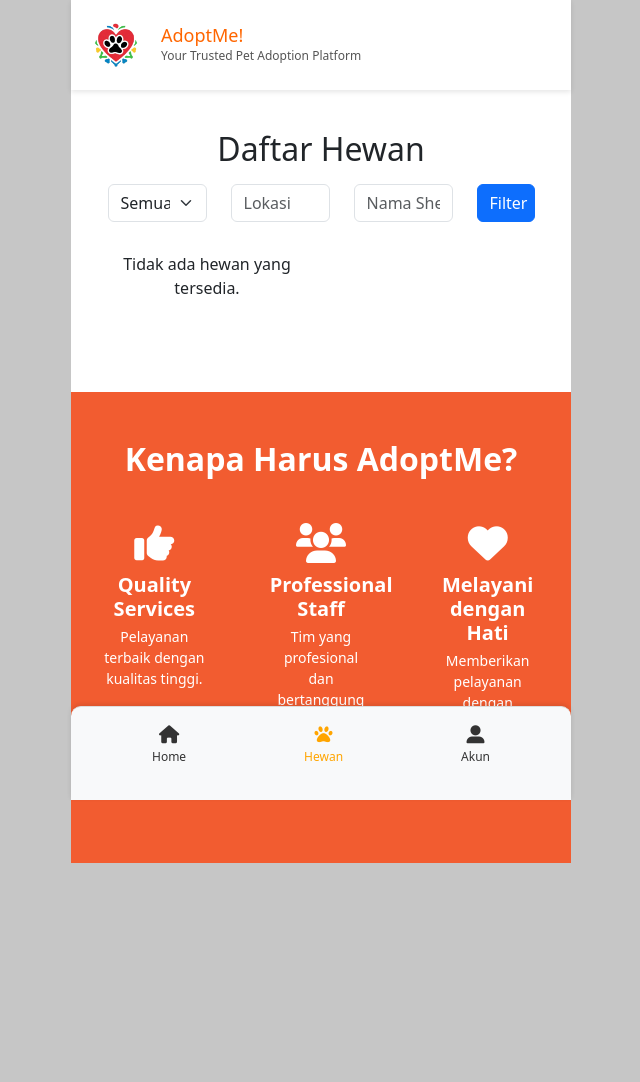
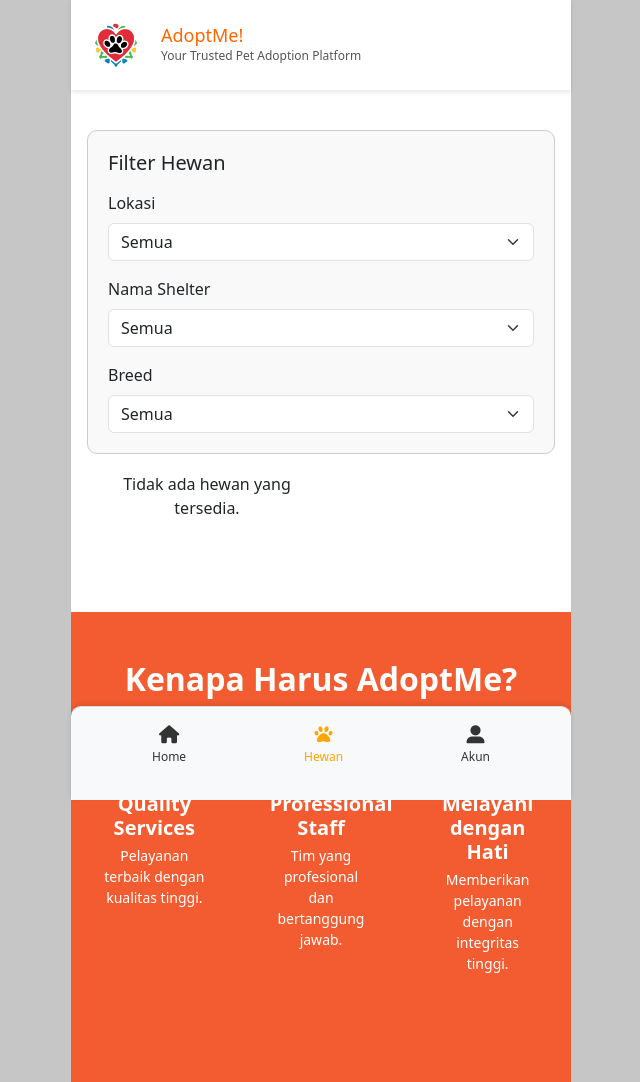
Before and after one commit to carensgabriel/AdoptMe, a Flask app: page /animals in a window 1280 px wide. Shown: the whole page, without its empty margins (319-959 px from the left). Before the commit the page ends 863 px from the top, so only its background shows below. Run offline with Flask 3, Linux system fonts and the light colour scheme; data that the repository does not hold is empty; some libraries are stand-ins or nearby versions.

Commit message:
update filter

```diff
--- a/routes/admin_routes.py
+++ b/routes/admin_routes.py
@@ -16,7 +16,6 @@ def dashboard():
 
 #* ========================= GET DATA ADOPSI ========================= #
 
-# ! GA RENDER KE [data_adopsi.html] LAGI, KALO BISAJADIIN SATU DENGAN DASHBOARD
 @admin_bp.route("/adoption", methods=["GET"])
 @admin_required
 def adoptions_list():
--- a/routes/animal_routes.py
+++ b/routes/animal_routes.py
@@ -43,21 +43,20 @@ def animals():
 @animal_bp.route("/get_animals", methods=["GET"])
 def get_animals():
     try:
-        species = request.args.get("species", "").strip()
-        location = request.args.get("location", "").strip()
-        shelter = request.args.get("shelter", "").strip()
-
         query = {}
 
-        if species:
-            query["species"] = species
+        breed = request.args.get("breed")
+        location = request.args.get("location")
+        shelter = request.args.get("shelter")
+
+        if breed:
+            query["breed"] = breed
         if location:
-            query["address.city"] = {"$regex": location, "$options": "i"}
+            query["address.city"] = location
         if shelter:
-            query["shelter_name"] = {"$regex": shelter, "$options": "i"}
+            query["contact.name"] = shelter
 
-        animals = list(mongo.db.animals.find(query, {"_id": 1, "name": 1, "contact.name": 1, "image": 1, "sex": 1, "address.city" : 1}))
-
+        animals = list(mongo.db.animals.find(query))
         for animal in animals:
             animal["_id"] = str(animal["_id"])
 
@@ -67,6 +66,31 @@ def get_animals():
         print(e)
         return jsonify({'message': 'Terjadi Kesalahan Server!'}), 500
 
+
+@animal_bp.route("/get_filter_options", methods=["GET"])
+def get_filter_options():
+    breed_set = set()
+    location_set = set()
+    shelter_set = set()
+
+    animals = mongo.db.animals.find()
+    for animal in animals:
+        breed = animal.get("breed")
+        city = animal.get("address", {}).get("city")
+        shelter = animal.get("contact", {}).get("name")
+
+        if breed:
+            breed_set.add(breed.strip())
+        if city:
+            location_set.add(city.strip())
+        if shelter:
+            shelter_set.add(shelter.strip())
+
+    return jsonify({
+        "breeds": sorted(breed_set),
+        "locations": sorted(location_set),
+        "shelters": sorted(shelter_set)
+    })
 
 # ============================================================ #
 
--- a/templates/admin/data_hewan.html
+++ b/templates/admin/data_hewan.html
@@ -90,7 +90,6 @@ function renderDataAnimals() {
         type: "GET",
         headers: { "X-Requested-With": "XMLHttpRequest" },
         success: function (response) {
-            console.log(response.data);
             if (response.success) {
                 getDataAnimals(response.data);
             } else {
@@ -121,7 +120,7 @@ function getDataAnimals(animals) {
                 <td>${animal.name}</td>
                 <td>${animal.breed}</td>
                 <td>${animal.sex}</td>
-                <td>${formatDate(animal.datebirth.$date)} ${calculateAge(animal.datebirth.$date)}</td>
+                <td>${formatDate(animal.datebirth)} ${calculateAge(animal.datebirth)}</td>
             </tr>
         `;
         $("#animalsTable").append(row);
--- a/templates/home.html
+++ b/templates/home.html
@@ -35,6 +35,9 @@
     </div>
     <div class="carousel-item">
       <img src="{{ url_for('static', filename='img/banner2.png') }}" class="d-block w-100"/>
+    </div>
+    <div class="carousel-item">
+      <img src="{{ url_for('static', filename='img/banner3.jpg') }}" class="d-block w-100"/>
     </div>
   </div>
   <button class="carousel-control-prev" type="button" data-bs-target="#carousel" data-bs-slide="prev">
--- a/templates/layout.html
+++ b/templates/layout.html
@@ -74,11 +74,11 @@
   <div class="main-container">
 
     <!-- * LOADING * -->
-    <div id="loading-screen">
-        <div class="loading-container">
-            <div class="spinner"></div>
-        </div>
+  <div id="loading-screen">
+    <div class="loading-container">
+      <img src="{{ url_for('static', filename='img/Logov2_bg.png') }}" alt="Loading Logo" class="loading-logo">
     </div>
+  </div>
 
     <!-- * HEADER * -->
     <header class="header-container">
@@ -190,10 +190,8 @@
 
     <script>
         document.addEventListener("DOMContentLoaded", function () {
-            setTimeout(() => {
-                document.getElementById("loading-screen").style.display = "none";
-                document.getElementById("content").style.display = "block";
-            }, 1000);
+          document.getElementById("loading-screen").style.display = "none";
+          document.getElementById("content").style.display = "block";
         })
 
         function showAlert(message, type) {
--- a/templates/user/animals/animals_list.html
+++ b/templates/user/animals/animals_list.html
@@ -1,26 +1,38 @@
 {% extends "layout.html" %}
 {% block content %}
 
+<style>
+    .filter-box {
+        border: 1px solid #ccc;
+        padding: 20px;
+        border-radius: 10px;
+        background-color: #f9f9f9;
+    }
+</style>
+
 <div class="container mt-4 p-3">
-    <h2 class="text-center">{{ title }}</h2>
+    <!-- <h2 class="text-center">{{ title }}</h2> -->
 
     <!-- Filter Hewan -->
-    <div class="row justify-content-center my-3">
-        <div class="col-md-3 mb-1">
-            <select id="speciesFilter" class="form-select">
-                <option value="">Semua Spesies</option>
-                <option value="Anjing">Anjing</option>
-                <option value="Kucing">Kucing</option>
+    <div class="filter-box mb-2">
+        <h5 class="mb-3">Filter Hewan</h5>
+        <div class="mb-3">
+            <label for="locationFilter" class="form-label">Lokasi</label>
+            <select id="locationFilter" class="form-select">
+                <option value="">Semua Lokasi</option>
             </select>
         </div>
-        <div class="col-md-3 mb-1">
-            <input type="text" id="locationFilter" class="form-control" placeholder="Lokasi">
+        <div class="mb-3">
+            <label for="shelterFilter" class="form-label">Nama Shelter</label>
+            <select id="shelterFilter" class="form-select">
+                <option value="">Semua Shelter</option>
+            </select>
         </div>
-        <div class="col-md-3 mb-1">
-            <input type="text" id="shelterFilter" class="form-control" placeholder="Nama Shelter">
-        </div>
-        <div class="col-md-2">
-            <button id="btnFilter" class="btn btn-primary w-100">Filter</button>
+        <div class="mb-0">
+            <label for="breedFilter" class="form-label">Breed</label>
+            <select id="breedFilter" class="form-select">
+                <option value="">Semua Breed</option>
+            </select>
         </div>
     </div>
 
@@ -29,6 +41,7 @@
 
 
 <script>
+
 function calculateAge(datebirth) {
     if (!datebirth) return "(Usia tidak tersedia)";
 
@@ -45,32 +58,52 @@
 }
 
 $(document).ready(function () {
+
+    function getFilterValues() {
+        return {
+            breed: $("#breedFilter").val(),
+            location: $("#locationFilter").val(),
+            shelter: $("#shelterFilter").val()
+        };
+    }
+
     function loadAnimals(filters = {}) {
-            jQuery("#loading-screen").show();
+        $("#loading-screen").show();
         $.ajax({
             url: "/get_animals",
             type: "GET",
-                data: filters,  // Kirim semua filter sebagai query parameter
+            data: filters,
             dataType: "json",
             headers: { "X-Requested-With": "XMLHttpRequest" },
             success: function (data) {
-                    let animalsList = $("#animalsList");
-                    animalsList.empty(); // Bersihkan daftar sebelum menambahkan data baru
+                renderAnimals(data.animals);
+            },
+            error: function (e) {
+                console.error("Error:", e);
+                $("#loading-screen").hide();
+            }
+        });
+    }
 
-                    if (data.animals.length === 0) {
+    function renderAnimals(animals) {
+        const animalsList = $("#animalsList");
+        animalsList.empty();
+
+        if (!animals.length) {
             animalsList.html("<p class='text-center'>Tidak ada hewan yang tersedia.</p>");
+            $("#loading-screen").hide();
             return;
         }
 
-                    $.each(data.animals, function (index, animal) {
-                        let sexIcon = animal.sex === "Jantan"
-                          ? '<i class="fas fa-mars text-primary"></i>'  // Ikon jantan
-                          : '<i class="fas fa-venus text-danger"></i>'; // Ikon betina
+        animals.forEach(animal => {
+            const sexIcon = animal.sex === "Jantan"
+                ? '<i class="fas fa-mars text-primary"></i>'
+                : '<i class="fas fa-venus text-danger"></i>';
 
-                        let contactName = animal.contact?.name || "Tidak tersedia";
-                        let city = animal.address?.city || "Tidak tersedia";
+            const contactName = animal.contact?.name || "Tidak tersedia";
+            const city = animal.address?.city || "Tidak tersedia";
 
-                        let card = `
+            const card = `
                 <a href="/details/${animal._id}" class="card text-decoration-none">
                     <div class="card-body d-flex flex-column align-items-center">
                         <div class="img-container">
@@ -86,28 +119,47 @@
                     </div>
                 </a>`;
             animalsList.append(card);
-                        jQuery("#loading-screen").hide();
         });
+
+        $("#loading-screen").hide();
+    }
+
+    function loadFilterOptions() {
+        $.ajax({
+            url: "/get_filter_options",
+            method: "GET",
+            success: function (data) {
+                populateSelect("#breedFilter", data.breeds);
+                populateSelect("#locationFilter", data.locations);
+                populateSelect("#shelterFilter", data.shelters);
             },
             error: function (e) {
-                    jQuery("#loading-screen").hide();
-                    console.error("Error:", e);
+                console.error("Gagal memuat data filter:", e);
             }
         });
     }
 
-        // Panggil fungsi pertama kali tanpa filter
-        loadAnimals();
+    function populateSelect(selector, items) {
+        const select = $(selector);
+        select.empty();
+        select.append(`<option value="">Semua</option>`);
+        items.forEach(item => {
+            if (item) {
+                select.append(`<option value="${item}">${item}</option>`);
+            }
+        });
+    }
 
-        // Event listener untuk tombol filter
-        $("#btnFilter").click(function () {
-            let filters = {
-                species: $("#speciesFilter").val(),
-                location: $("#locationFilter").val(),
-                shelter: $("#shelterFilter").val()
-            };
+    function setupFilterListeners() {
+        $("#breedFilter, #locationFilter, #shelterFilter").on("change", function () {
+            const filters = getFilterValues();
             loadAnimals(filters);
         });
+    }
+
+    loadAnimals();
+    loadFilterOptions();
+    setupFilterListeners();
 });
 
 </script>
```
Also changed, not shown: static/style.css (+9 -13 lines), templates/admin/dashboard.html (+37 -37 lines), templates/sidebar.html (+24 -3 lines), templates/user/adopt/adoption_details.html (+17 -7 lines), templates/user/animals/animal_details.html (+10 -1 lines). Lines whose indentation alone changed are shown as unchanged.
